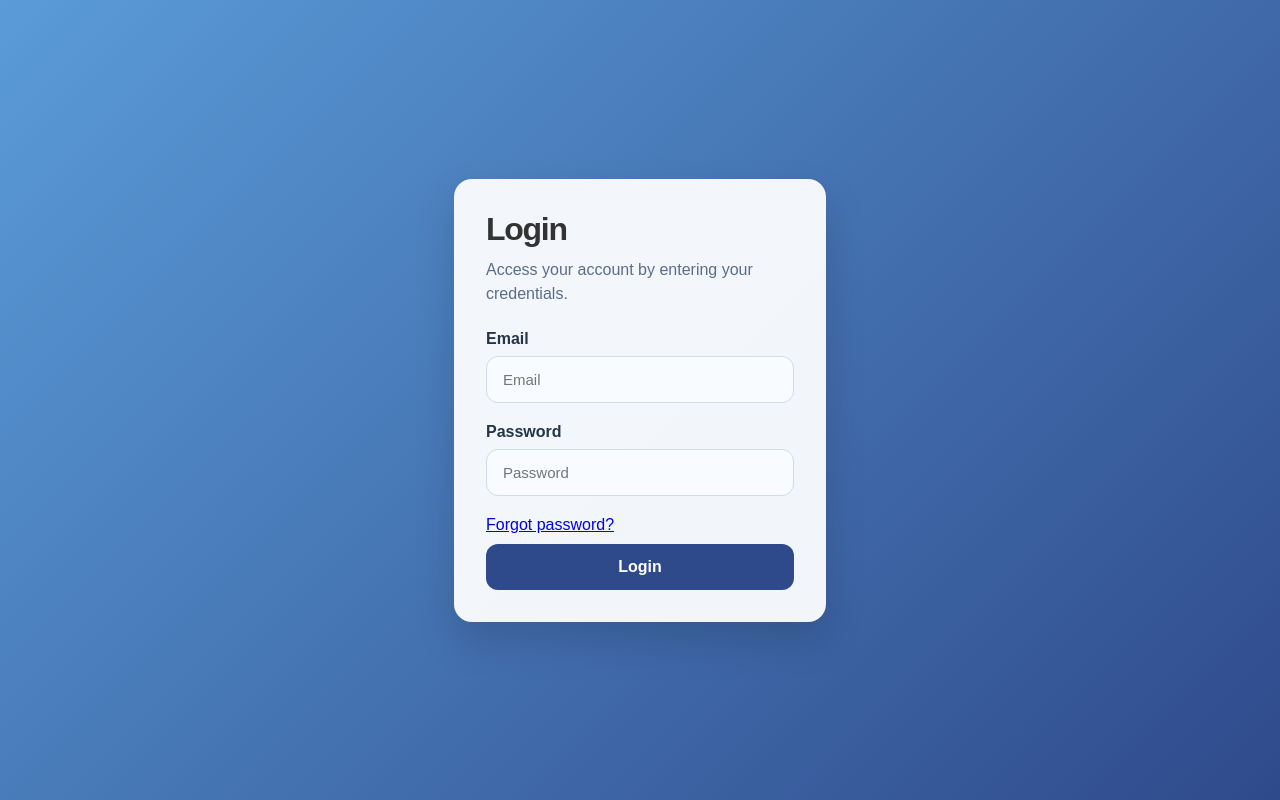
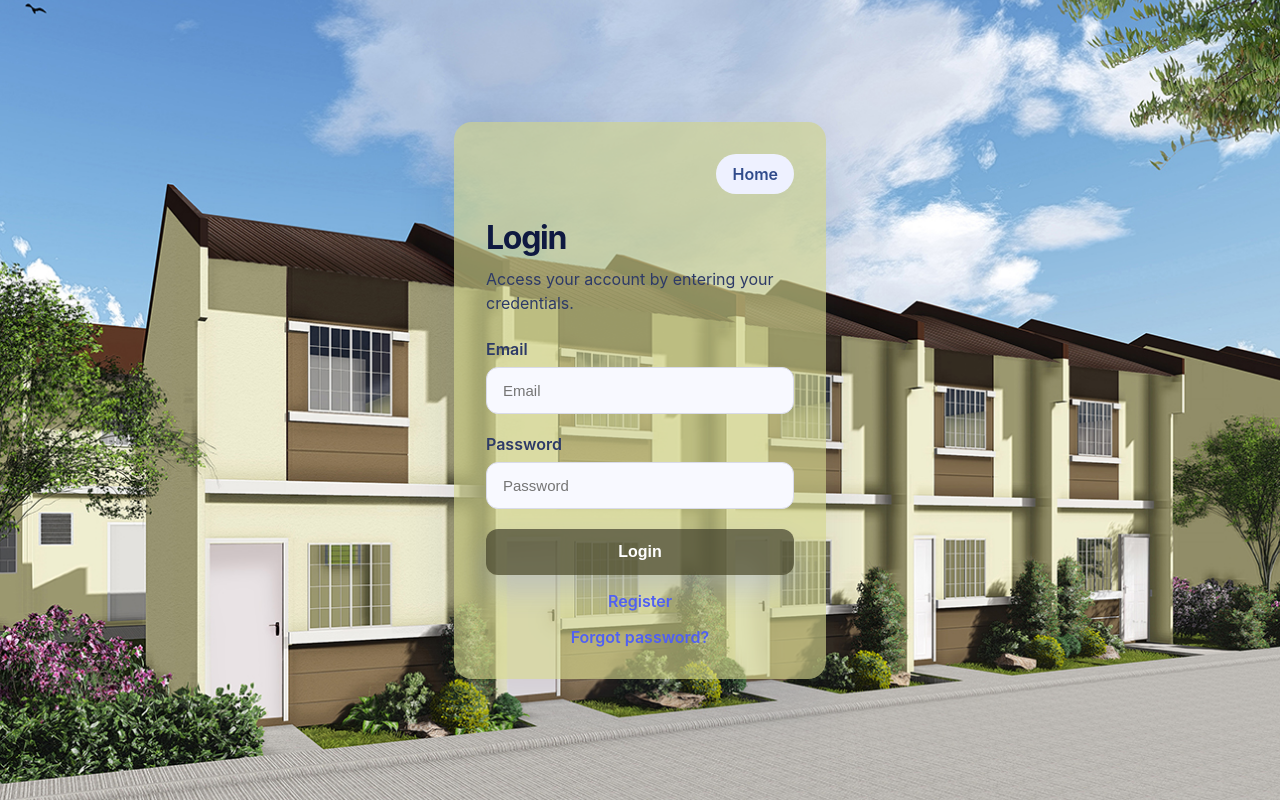
Before and after one commit to Cheztahcry/Rent-House-Subdivision, a PHP site: page /login.php in a window 1280 px wide. Run offline with PHP 8.4, Linux system fonts and the light colour scheme.

Commit message:
Updated login and owner info pages

```diff
--- a/css/login_style.css
+++ b/css/login_style.css
@@ -4,8 +4,11 @@
 
 body {
     margin: 0;
-    font-family: Arial, Helvetica, sans-serif;
-    background: linear-gradient(135deg, #5a9bd8 0%, #2f4a8b 100%);
+    font-family: 'Inter', 'Segoe UI', Roboto, Helvetica, Arial, sans-serif;
+    background-image: url("../assets/img/bg_pic.jpg");
+    background-position: center;
+    background-size: cover;
+    background-attachment: fixed;
     color: #333;
     min-height: 100vh;
     display: flex;
@@ -20,21 +23,22 @@ body {
 }
 
 .login-card {
-    background: #ffffffee;
+    background: #ced28ca7;
     border-radius: 18px;
     padding: 32px;
-    box-shadow: 0 18px 40px rgba(0, 0, 0, 0.15);
+    box-shadow: 0 24px 60px rgba(28, 42, 84, 0.12);
 }
 
 .login-header h1 {
     margin: 0 0 10px;
     font-size: 32px;
     letter-spacing: -0.04em;
+    color: #0f1941;
 }
 
 .login-header p {
     margin: 0 0 24px;
-    color: #5a6d8a;
+    color: #2d3a67;
     line-height: 1.5;
 }
 
@@ -46,23 +50,25 @@ body {
     display: block;
     margin-bottom: 8px;
     font-weight: 600;
-    color: #263449;
+    color: #2d3a67;
 }
 
 .field-row input {
     width: 100%;
     padding: 14px 16px;
-    border: 1px solid #d3dce6;
+    border: 1px solid #d9dbe9;
     border-radius: 12px;
-    background: #f8fbff;
+    background: #f8f9ff;
     font-size: 15px;
-    color: #223248;
+    color: #1d2438;
+    transition: border-color 0.2s ease, box-shadow 0.2s ease;
 }
 
 .field-row input:focus {
     outline: none;
-    border-color: #5a9bd8;
-    box-shadow: 0 0 0 4px rgba(90, 155, 216, 0.12);
+    border-color: #5060f2;
+    box-shadow: 0 0 0 4px rgba(80, 96, 242, 0.12);
+    background: #fff;
 }
 
 .button-row {
@@ -74,16 +80,62 @@ body {
     padding: 14px;
     border: none;
     border-radius: 12px;
-    background: #2f4a8b;
+    background: rgba(62, 60, 43, 0.688);
     color: #ffffff;
     font-size: 16px;
     font-weight: 700;
     cursor: pointer;
-    transition: background 0.2s ease;
+    transition: background 0.2s ease, transform 0.18s ease;
+    box-shadow: 0 16px 28px rgba(80, 96, 242, 0.18);
 }
 
 .button-row button:hover {
-    background: #24407a;
+    background: #484e26;
+    transform: translateY(-1px);
+}
+
+.register-link,
+.forgot-password {
+    margin-top: 16px;
+    text-align: center;
+}
+
+.register-link a,
+.forgot-password a {
+    color: #5060f2;
+    font-weight: 600;
+    text-decoration: none;
+}
+
+.register-link a:hover,
+.forgot-password a:hover {
+    text-decoration: underline;
+}
+
+.page-header {
+    display: flex;
+    justify-content: flex-end;
+    margin-bottom: 24px;
+}
+
+.page-nav {
+    display: flex;
+    gap: 12px;
+}
+
+.page-nav .nav-link {
+    padding: 10px 16px;
+    border-radius: 9999px;
+    background: #eef1ff;
+    color: #2f4a8b;
+    text-decoration: none;
+    font-weight: 600;
+    transition: transform 0.18s ease, background-color 0.18s ease;
+}
+
+.page-nav .nav-link:hover {
+    transform: translateY(-1px);
+    background: #dde4ff;
 }
 
 @media (max-width: 520px) {
--- a/css/owner_info_style.css
+++ b/css/owner_info_style.css
@@ -90,7 +90,8 @@ body {
 .field-row input[type="text"],
 .field-row input[type="number"],
 .field-row input[type="tel"],
-.field-row input[type="email"] {
+.field-row input[type="email"],
+.field-row input[type="password"] {
     width: 100%;
     min-height: 52px;
     padding: 14px 16px;
@@ -105,7 +106,8 @@ body {
 .field-row input[type="text"]:focus,
 .field-row input[type="number"]:focus,
 .field-row input[type="tel"]:focus,
-.field-row input[type="email"]:focus {
+.field-row input[type="email"]:focus,
+.field-row input[type="password"]:focus {
     outline: none;
     border-color: #5060f2;
     box-shadow: 0 0 0 4px rgba(80, 96, 242, 0.12);
--- a/login.php
+++ b/login.php
@@ -22,6 +22,11 @@ $_SESSION['LAST_ACTIVITY'] = time();
 <body>
     <div class="login-page">
         <div class="login-card">
+            <div class="page-header">
+                <nav class="page-nav">
+                    <a class="nav-link" href="index.php">Home</a>
+                </nav>
+            </div>
             <div class="login-header">
                 <h1>Login</h1>
                 <p>Access your account by entering your credentials.</p>
@@ -39,11 +44,14 @@ $_SESSION['LAST_ACTIVITY'] = time();
                         <input type="password" name="password" id="password" placeholder="Password">
                     </div>
                 </div>
+                <div class="button-row">
+                    <button type="submit" name="login" id="login">Login</button>
+                </div>
+                <div class="register-link">
+                    <a href="owner_info.php">Register</a>
+                </div>
                 <div class="forgot-password">
                     <a href="forgot_password.php">Forgot password?</a>
-                </div>
-                <div class="button-row">
-                    <button type="submit" name="login" id="login">Login</button>
                 </div>
             </form>
         </div>
--- a/owner_info.php
+++ b/owner_info.php
@@ -12,6 +12,7 @@
             <div class="page-header">
                 <nav class="page-nav">
                     <a class="nav-link" href="index.php">Home</a>
+                    <a class="nav-link" href="login.php">Login</a>
                 </nav>
             </div>
             <h1>Owner Information</h1>
```
